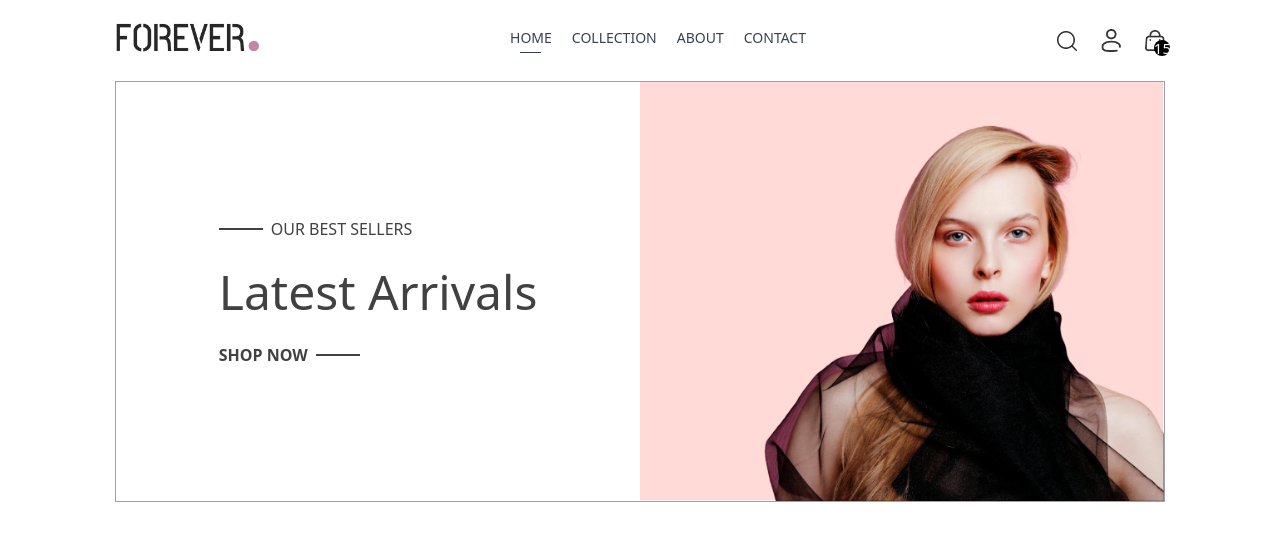
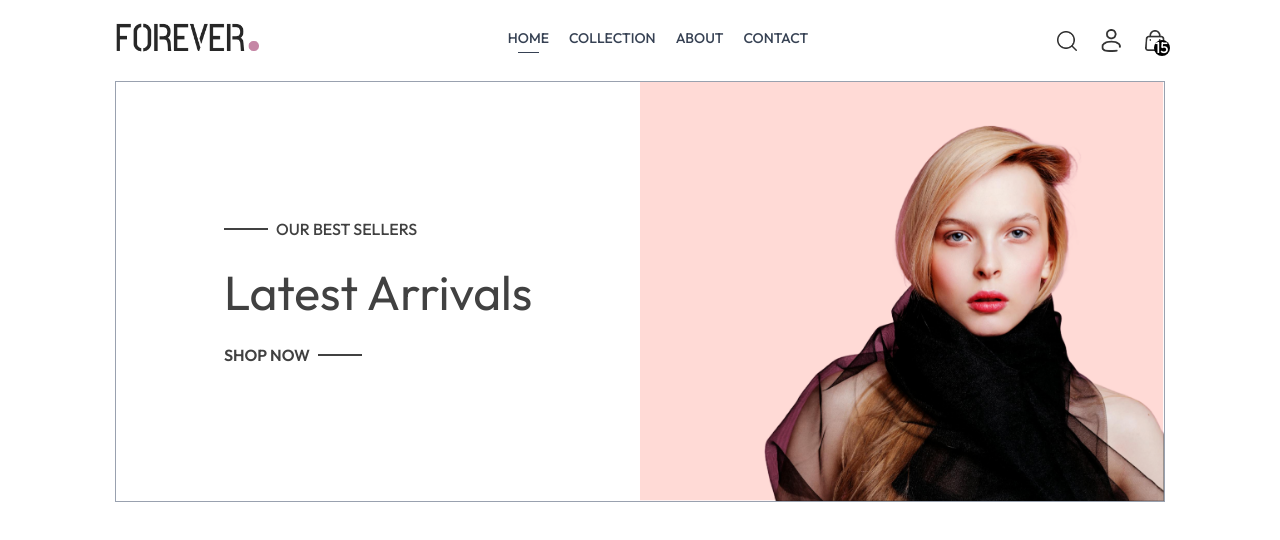
Before and after one commit to hellokristinafaye/clothing-ecommerce, a React (Vite) app: page / in a window 1280 px wide. Shown: the top 540 px of the page. Built offline with nearby package versions, Linux system fonts and the light colour scheme.

Commit message:
Outfit set as page default

```diff
--- a/src/index.css
+++ b/src/index.css
@@ -6,7 +6,9 @@ a.active hr{
     display: block;
 }
 
-
+*{
+    font-family: Outfit;
+}
 
 .prata-regular {
     font-family: "Prata", serif;
```
